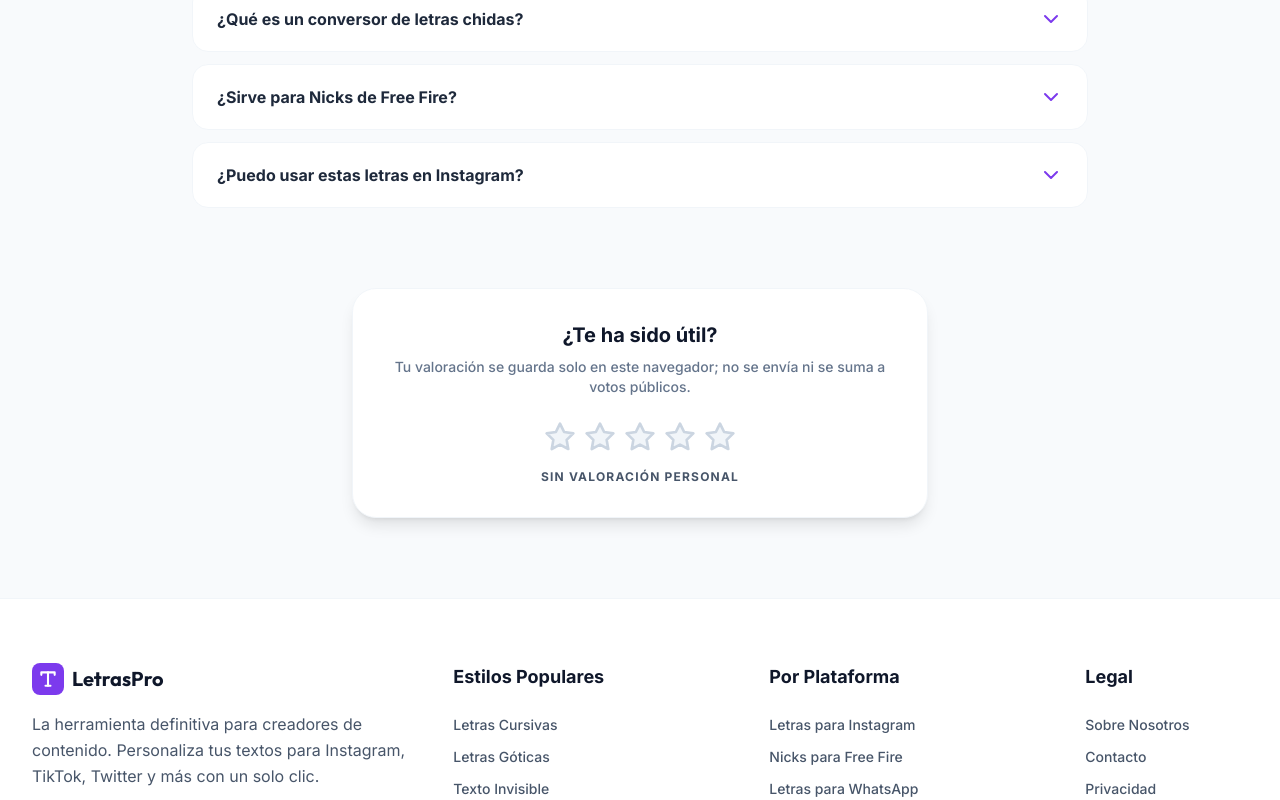
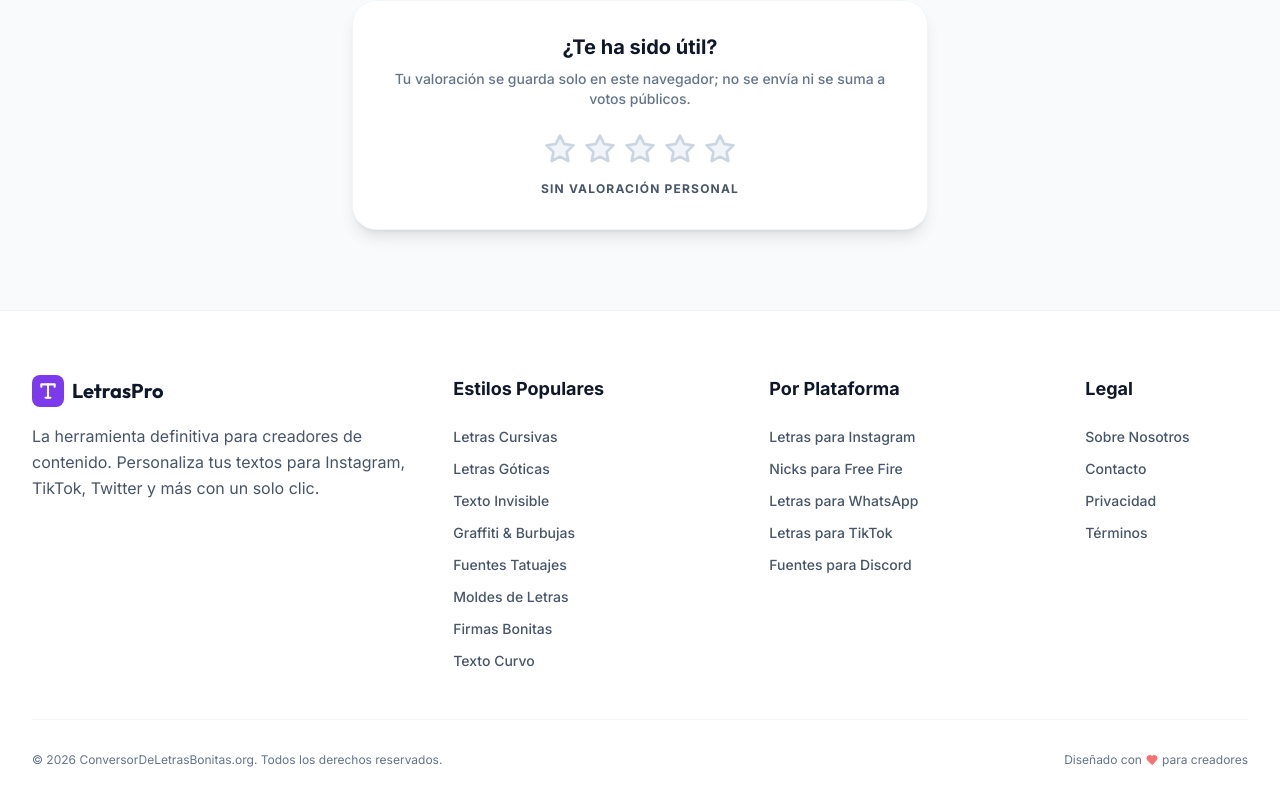
Before and after one commit to garrison2025/LetrasPro, a React (Vite) app: page / in a window 1280 px wide. Shown: the part 6948-7748 px from the top of the page. Before the commit the page ends 7676 px from the top, so only its background shows below. Built offline with nearby package versions, Linux system fonts and the light colour scheme; a web font is replaced by a local one.

Commit message:
seo: link new visual tools from shared footer

```diff
--- a/components/Footer.tsx
+++ b/components/Footer.tsx
@@ -30,6 +30,9 @@ const Footer: React.FC = () => {
               <li><Link to="/texto-invisible" className="hover:text-primary-600 dark:hover:text-primary-400 transition-colors">Texto Invisible</Link></li>
               <li><Link to="/letras-graffiti" className="hover:text-primary-600 dark:hover:text-primary-400 transition-colors">Graffiti & Burbujas</Link></li>
               <li><Link to="/letras-tatuajes" className="hover:text-primary-600 dark:hover:text-primary-400 transition-colors">Fuentes Tatuajes</Link></li>
+              <li><Link to="/moldes-de-letras-para-imprimir" className="hover:text-primary-600 dark:hover:text-primary-400 transition-colors">Moldes de Letras</Link></li>
+              <li><Link to="/generador-de-firmas-bonitas" className="hover:text-primary-600 dark:hover:text-primary-400 transition-colors">Firmas Bonitas</Link></li>
+              <li><Link to="/generador-de-texto-curvo" className="hover:text-primary-600 dark:hover:text-primary-400 transition-colors">Texto Curvo</Link></li>
             </ul>
           </div>
 
```
